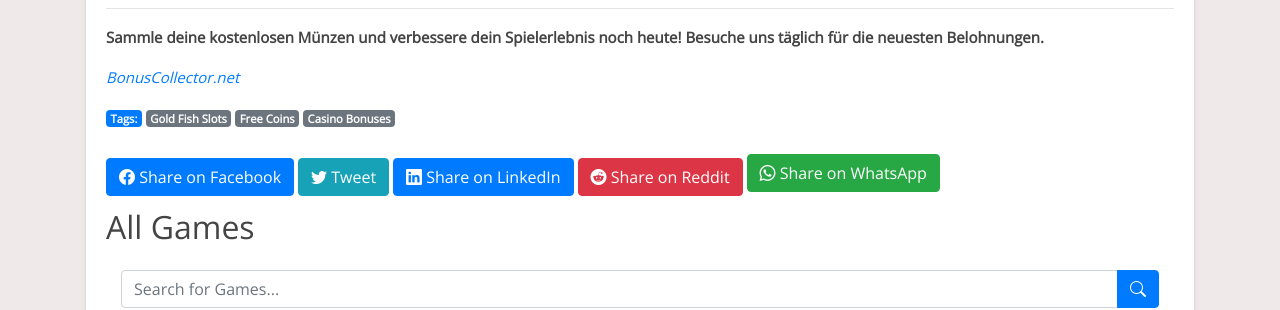
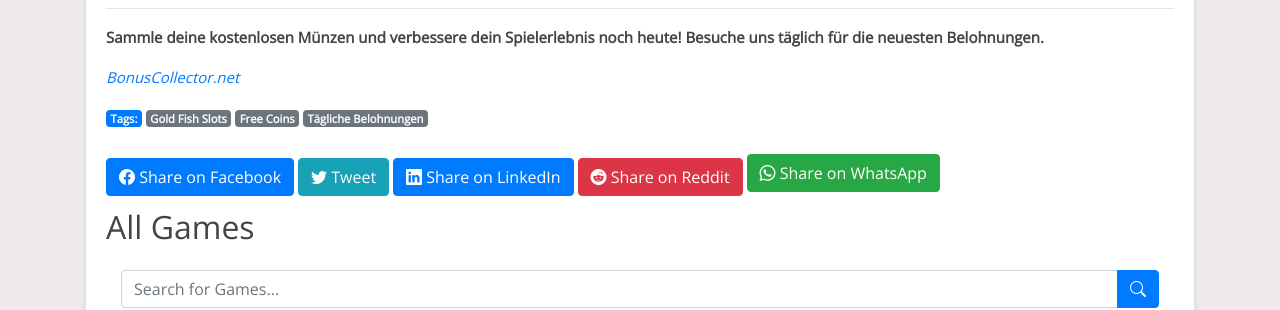
Before and after one commit to Prollad99/bs-net, a Jekyll site: the page built from de/_posts/2024-08-08-gold-fish-slots.md, in a window 1280 px wide and 900 px high, scrolled down 8206 px. Shown: the part 149-459 px from the top of the window. Built offline with Jekyll 4.4.1, drawn with Linux system fonts in a browser that asks for light colours; nearby versions of some CDN libraries; comment, search, counter and statistics services are not loaded.

Commit message:
Update 2024-08-08-gold-fish-slots.md

```diff
--- a/de/_posts/2024-08-08-gold-fish-slots.md
+++ b/de/_posts/2024-08-08-gold-fish-slots.md
@@ -2,7 +2,7 @@
 layout: post
 title: "Gold Fish Slots Free Coins: Hol dir deine täglichen Belohnungen"
 date: 2024-08-08
-tags: [Gold Fish Slots, Free Coins, Casino Bonuses]
+tags: [Gold Fish Slots, Free Coins, Tägliche Belohnungen]
 author: BonusCollector.net
 description: "Tägliche kostenlose Münzen für Gold Fish Slots. Hol dir deine Belohnungen jetzt!"
 lang: de
```
